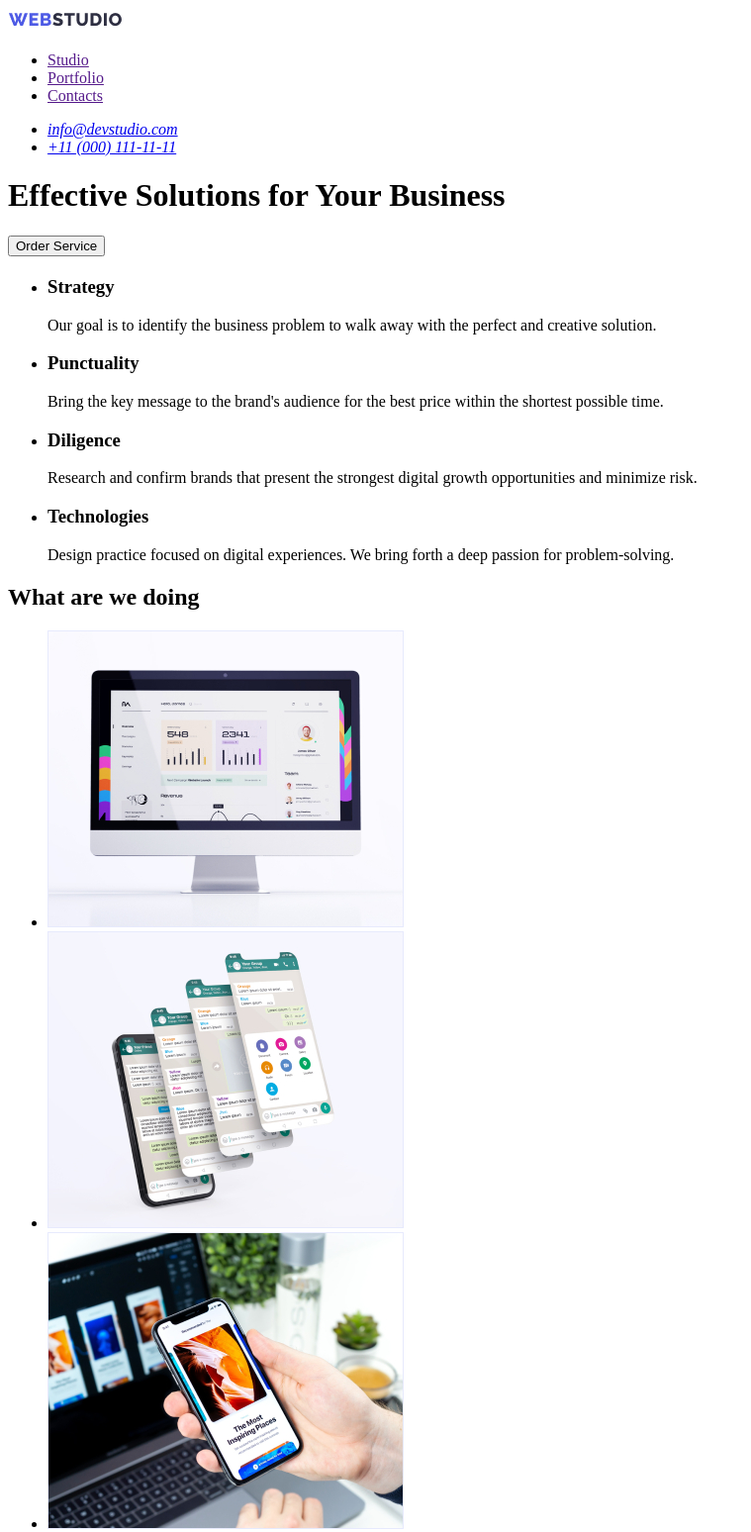
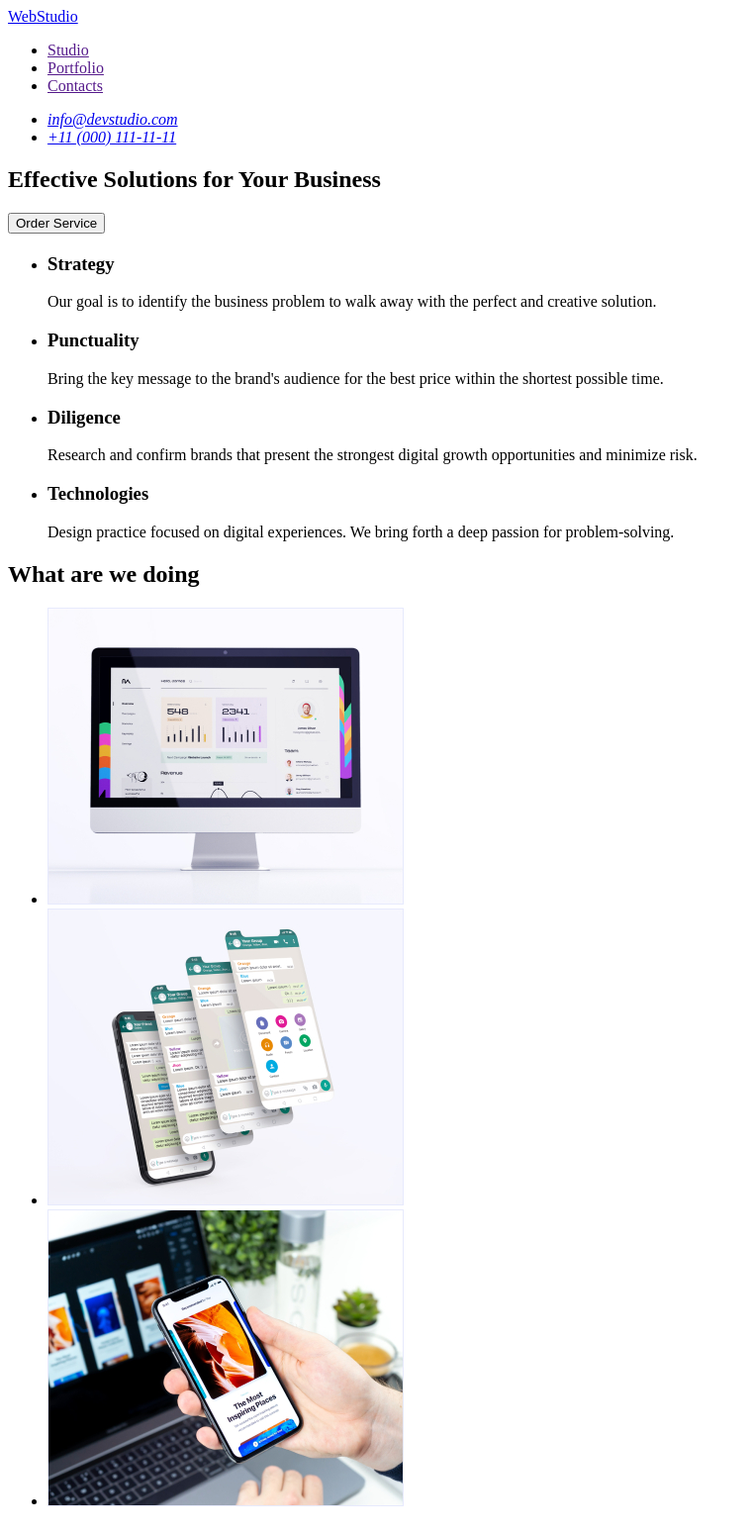
Before and after one commit to ArtemVasiletc/goit-markup-hw-01, a plain HTML site: page index.html in a window 1280 px wide. Shown: the top 1548 px of the page at 99% size, without its empty margins (0-759 px from the left). Drawn offline with Linux system fonts and the light colour scheme.

Commit message:
change divs to sections

```diff
--- a/index.html
+++ b/index.html
@@ -9,9 +9,7 @@
   <body>
     <header>
       <nav>
-        <a href="./index.html">
-          <img src="./images/Logo.png" alt="Logo" />
-        </a>
+        <a href="./index.html"> WebStudio </a>
         <ul>
           <li><a href="">Studio</a></li>
           <li><a href="">Portfolio</a></li>
@@ -26,11 +24,11 @@
       </address>
     </header>
     <main>
-      <div>
+      <section>
         <h1>Effective Solutions for Your Business</h1>
         <button type="button">Order Service</button>
-      </div>
-      <div>
+      </section>
+      <section>
         <h2></h2>
         <ul>
           <li>
@@ -62,16 +60,16 @@
             </p>
           </li>
         </ul>
-      </div>
-      <div>
+      </section>
+      <section>
         <h2>What are we doing</h2>
         <ul>
           <li><img src="./images/img1.jpg" alt="img1" width="360" /></li>
           <li><img src="./images/img2.jpg" alt="img2" width="360" /></li>
           <li><img src="./images/img3.jpg" alt="img3" width="360" /></li>
         </ul>
-      </div>
-      <div>
+      </section>
+      <section>
         <h2>Our Team</h2>
         <ul>
           <li>
@@ -95,12 +93,10 @@
             <p>UI Designerr</p>
           </li>
         </ul>
-      </div>
+      </section>
     </main>
     <footer>
-      <a href="./index.html">
-        <img src="./images/Logo.png" alt="Logo" />
-      </a>
+      <a href="./index.html"> WebStudio </a>
       <p>
         Increase the flow of customers and sales for your business with digital
         marketing & growth solutions.
```
